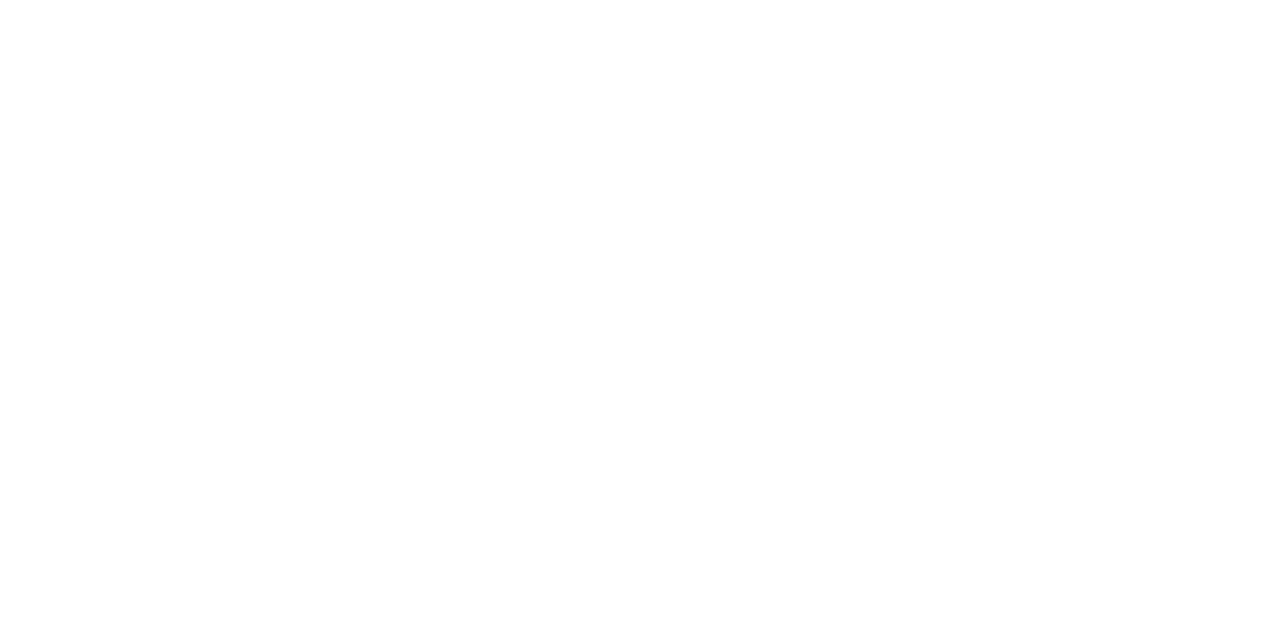
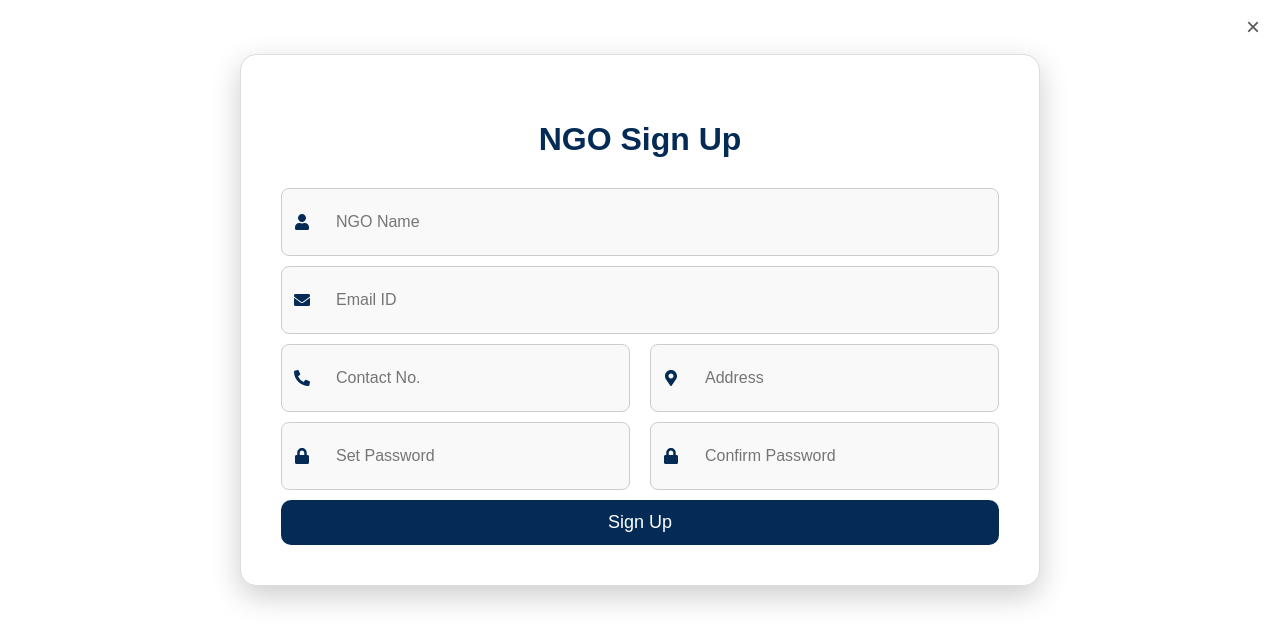
Before and after one commit to GargiAP/NGO-MANAGEMENT-1-, a React (Create React App) app: page /ngosignup in a window 1280 px wide. Before the commit this address had no page. Shown: the top 644 px of the page. Built offline with nearby package versions, Linux system fonts and the light colour scheme.

Commit message:
signin both final with close button & volunteer solved

```diff
--- a/src/App.js
+++ b/src/App.js
@@ -5,6 +5,7 @@
 import LoginPage from "./pages/loginpage/Loginpage";
 import SigninPage from "./pages/signinpage/Signinpage";
 import VolunteerForm from "./pages/volunteerpg/volunteerform";
+import NGOSignUp from './pages/signinpage/ngosignup'; // ✅ Corrected
 
 function App() {
   return (
@@ -13,9 +14,10 @@
         <Route path="/" element={<HomePage />} />
         <Route path="/volunteer" element={<VolunteerPage />} />
         <Route path="/volunteer1" element={<VolunteerForm />} />
-
         <Route path="/login" element={<LoginPage />} />
         <Route path="/popupsignin" element={<SigninPage />} />
+        <Route path="/Signinpage" element={<SigninPage />} />
+        <Route path="/ngosignup" element={<NGOSignUp />} /> {/* ✅ Corrected */}
       </Routes>
     </Router>
   );
--- a/src/pages/signinpage/Signinpage.js
+++ b/src/pages/signinpage/Signinpage.js
@@ -9,11 +9,21 @@
   FaMapMarkerAlt,
   FaLock,
 } from "react-icons/fa";
+import { useNavigate } from "react-router-dom";
 
 function SigninPage() {
+  const navigate = useNavigate();
+
+  const handleClose = () => {
+    navigate("/");
+  };
+
   return (
     <div className="signin-container">
       <div className="signin-card">
+        {/* Close Button */}
+        <button className="popup-close" onClick={handleClose}>×</button>
+
         <h2>Sign Up</h2>
 
         <div className="input-container">
--- a/src/pages/signinpage/ngosignup.js
+++ b/src/pages/signinpage/ngosignup.js
@@ -0,0 +1,65 @@
+import React from "react";
+import { useNavigate } from "react-router-dom";
+import "./signinpage.css";
+import {
+  FaUser,
+  FaEnvelope,
+  FaPhoneAlt,
+  FaMapMarkerAlt,
+  FaLock,
+} from "react-icons/fa";
+
+function NGOsignup() {
+  const navigate = useNavigate();
+
+  const handleClose = () => {
+    navigate('/');
+  };
+
+  return (
+    <div className="signin-container">
+      <div className="signin-card">
+        <button className="popup-close" onClick={handleClose}>×</button>
+
+        <h2>NGO Sign Up</h2>
+
+        <div className="input-container">
+          <FaUser className="icon" />
+          <input type="text" placeholder="NGO Name" />
+        </div>
+
+        <div className="input-container">
+          <FaEnvelope className="icon" />
+          <input type="email" placeholder="Email ID" />
+        </div>
+
+        <div className="row">
+          <div className="input-container">
+            <FaPhoneAlt className="icon" />
+            <input type="tel" placeholder="Contact No." />
+          </div>
+
+          <div className="input-container">
+            <FaMapMarkerAlt className="icon" />
+            <input type="text" placeholder="Address" />
+          </div>
+        </div>
+
+        <div className="row">
+          <div className="input-container">
+            <FaLock className="icon" />
+            <input type="password" placeholder="Set Password" />
+          </div>
+          <div className="input-container">
+            <FaLock className="icon" />
+            <input type="password" placeholder="Confirm Password" />
+          </div>
+        </div>
+
+        <button className="signup-button">Sign Up</button>
+      </div>
+    </div>
+  );
+}
+
+export default NGOsignup;
--- a/src/pages/signinpage/popupsignin.js
+++ b/src/pages/signinpage/popupsignin.js
@@ -12,7 +12,7 @@
 
         <div className="popup-options">
           <Link to="/ngosignup" className="popup-button">NGO</Link>
-          <Link to="/volunteersignup" className="popup-button">Volunteer</Link>
+          <Link to="/Signinpage" className="popup-button">Volunteer</Link>
         </div>
       </div>
     </div>
--- a/src/pages/signinpage/signinpage.css
+++ b/src/pages/signinpage/signinpage.css
@@ -3,7 +3,7 @@
   justify-content: center;
   align-items: center;
   padding: 40px 20px;
-  min-height: 60vh;
+  min-height: 80vh;
   min-width:450px;
 }
 
@@ -13,7 +13,7 @@
   border-radius: 16px;
   width: 800px;
   min-width: 450px;
-  max-height: 70vh;
+  max-height: 90vh;
   overflow-y: none;
   box-shadow: 0 10px 30px rgba(0, 0, 0, 0.2);
   border: 1px solid #ddd;
@@ -74,6 +74,16 @@
 .signup-button:hover {
   background-color: #054f91;
 }
+.popup-close {
+  position: absolute;
+  top: 12px;
+  right: 14px;
+  background: transparent;
+  border: none;
+  font-size: 24px;
+  color: #555;
+  cursor: pointer;
+}
 
 @media (max-width: 768px) {
   .row {
--- a/src/pages/volunteerpg/volunteerpg.css
+++ b/src/pages/volunteerpg/volunteerpg.css
@@ -7,10 +7,11 @@
     display: flex;
     justify-content: center;
     align-items: center;
-    padding: 50px 20px;
+    padding: 120px 20px 50px; /* Add top padding */
     background: linear-gradient(180deg, #00D9FF 0%, #03417F 100%);
     min-height: 100vh;
   }
+
 
   .blog-grid {
     display: grid;
@@ -36,7 +37,11 @@
     word-wrap: break-word;
     max-width: 500px;
     width: 105%;
-  }
+    position: relative; /* avoid z-index if not needed */
+    z-index: 1; /* or remove this if unnecessary */
+    }
+
+
 
   .login-card:hover {
     transform: translateY(-4px);
@@ -98,7 +103,6 @@
   min-width:550;
   width: 100%;
   height: 100%;
-  //backdrop-filter: blur(5px);
   background: rgba(0, 0, 0, 0.4);
   display: flex;
   align-items: center;
```
Also changed, not shown: src/pages/volunteerpg/Volunteerpg.js (line endings or trailing spaces).
